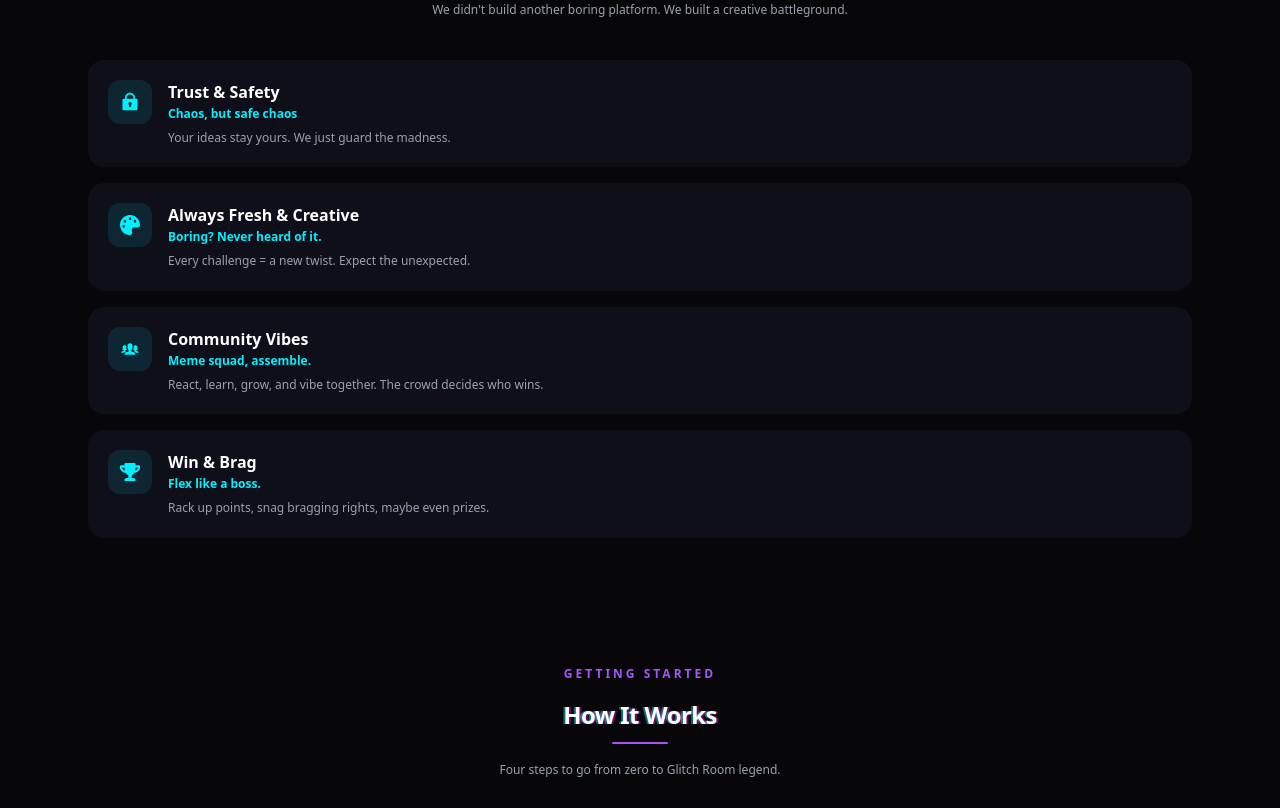
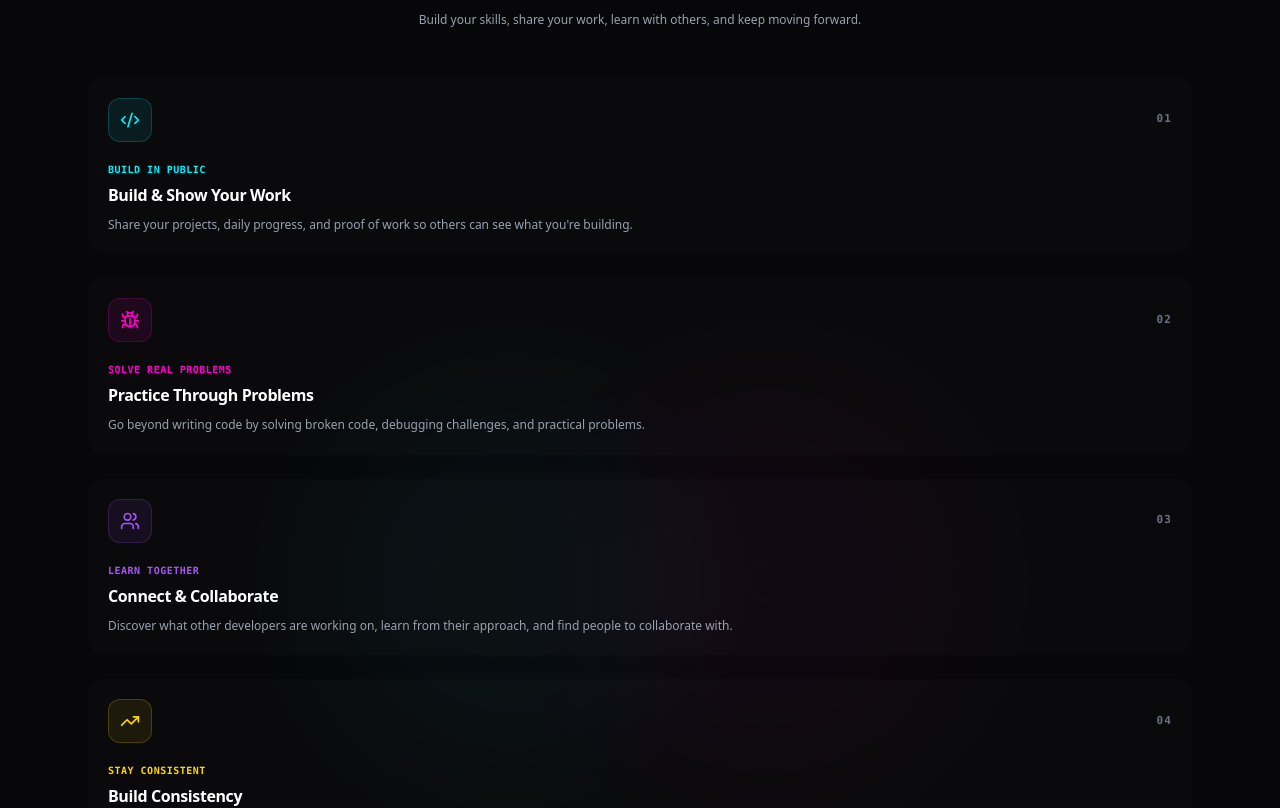
Before and after one commit to The-Glitch-Room/Glitch_Room, a React (Vite) app: page / in a window 1280 px wide. Shown: the part 1960-2768 px from the top of the page. Built offline with nearby package versions, Linux system fonts and the light colour scheme; no server answers; the database is empty.

Commit message:
Update Why Choose Us section: MORE THAN JUST CODING with 4 connected feature blocks

```diff
--- a/src/components/WhyChooseUs.jsx
+++ b/src/components/WhyChooseUs.jsx
@@ -1,153 +1,152 @@
-import React, { useState, useRef } from "react";
-import { motion, useMotionValue, useTransform, useSpring } from "framer-motion";
-import { FaTrophy, FaPalette } from "react-icons/fa";
-import { IoIosPeople } from "react-icons/io";
-import { RiLock2Fill } from "react-icons/ri";
+import React from "react";
+import { motion } from "framer-motion";
+import { Code2, Bug, Users, TrendingUp } from "lucide-react";
 import PageHeading from "./PageHeading";
 
 const features = [
   {
     id: 1,
-    title: "Trust & Safety",
-    line: "Chaos, but safe chaos",
-    para: "Your ideas stay yours. We just guard the madness.",
-    icon: <RiLock2Fill />,
+    tag: "BUILD IN PUBLIC",
+    step: "01",
+    title: "Build & Show Your Work",
+    description:
+      "Share your projects, daily progress, and proof of work so others can see what you're building.",
+    icon: Code2,
+    accent: "#00F0FF",
+    accentRgb: "0, 240, 255",
   },
   {
     id: 2,
-    title: "Always Fresh & Creative",
-    line: "Boring? Never heard of it.",
-    para: "Every challenge = a new twist. Expect the unexpected.",
-    icon: <FaPalette />,
+    tag: "SOLVE REAL PROBLEMS",
+    step: "02",
+    title: "Practice Through Problems",
+    description:
+      "Go beyond writing code by solving broken code, debugging challenges, and practical problems.",
+    icon: Bug,
+    accent: "#FF00C8",
+    accentRgb: "255, 0, 200",
   },
   {
     id: 3,
-    title: "Community Vibes",
-    line: "Meme squad, assemble.",
-    para: "React, learn, grow, and vibe together. The crowd decides who wins.",
-    icon: <IoIosPeople />,
+    tag: "LEARN TOGETHER",
+    step: "03",
+    title: "Connect & Collaborate",
+    description:
+      "Discover what other developers are working on, learn from their approach, and find people to collaborate with.",
+    icon: Users,
+    accent: "#a855f7",
+    accentRgb: "168, 85, 247",
   },
   {
     id: 4,
-    title: "Win & Brag",
-    line: "Flex like a boss.",
-    para: "Rack up points, snag bragging rights, maybe even prizes.",
-    icon: <FaTrophy />,
+    tag: "STAY CONSISTENT",
+    step: "04",
+    title: "Build Consistency",
+    description:
+      "Use Creator Rooms, daily proof of work, uptime, and recognition to keep making progress.",
+    icon: TrendingUp,
+    accent: "#FFD700",
+    accentRgb: "255, 215, 0",
   },
 ];
 
-const ACCENT = "#00F0FF";
-const ACCENT_RGB = "0,240,255";
+const WhyChooseUs = () => {
+  return (
+    <section className="relative bg-transparent text-white py-20 sm:py-24 overflow-hidden border-t border-white/5">
+      {/* Background glow accents */}
+      <div
+        className="absolute top-1/2 left-1/4 -translate-y-1/2 w-96 h-96 rounded-full pointer-events-none opacity-[0.03] blur-3xl"
+        style={{ background: "#00F0FF" }}
+      />
+      <div
+        className="absolute top-1/2 right-1/4 -translate-y-1/2 w-96 h-96 rounded-full pointer-events-none opacity-[0.03] blur-3xl"
+        style={{ background: "#FF00C8" }}
+      />
 
-const FeatureCard = ({ item, index }) => {
-  const [hovered, setHovered] = useState(false);
-  const cardRef = useRef(null);
+      <div className="relative z-10 w-full max-w-6xl mx-auto px-6">
+        {/* Heading */}
+        <PageHeading
+          eyebrow="WHY GLITCH ROOM"
+          title="MORE THAN JUST CODING."
+          subtitle="Build your skills, share your work, learn with others, and keep moving forward."
+          accent="cyan"
+          layout="stacked"
+        />
 
-  const mouseX = useMotionValue(0);
-  const mouseY = useMotionValue(0);
-
-  const rotateX = useSpring(useTransform(mouseY, [-0.5, 0.5], [6, -6]), {
-    stiffness: 300,
-    damping: 25,
-  });
-  const rotateY = useSpring(useTransform(mouseX, [-0.5, 0.5], [-6, 6]), {
-    stiffness: 300,
-    damping: 25,
-  });
-
-  const handleMouseMove = (e) => {
-    if (!cardRef.current) return;
-    const rect = cardRef.current.getBoundingClientRect();
-    const xPct = (e.clientX - rect.left) / rect.width - 0.5;
-    const yPct = (e.clientY - rect.top) / rect.height - 0.5;
-    mouseX.set(xPct);
-    mouseY.set(yPct);
-  };
-
-  const handleMouseLeave = () => {
-    setHovered(false);
-    mouseX.set(0);
-    mouseY.set(0);
-  };
-
-  return (
-    <div style={{ perspective: 1000 }}>
-      <motion.div
-        ref={cardRef}
-        key={item.id}
-        initial={{ opacity: 0, y: 30 }}
-        whileInView={{ opacity: 1, y: 0 }}
-        viewport={{ once: true, amount: 0.2 }}
-        transition={{ duration: 0.4, delay: index * 0.08 }}
+        {/* 4 Connected Feature Blocks */}
+        <div className="relative mt-12 sm:mt-16">
+          {/* Subtle connecting horizontal track across top on desktop */}
+          <div
+            className="hidden lg:block absolute top-7 left-12 right-12 h-[1px] pointer-events-none"
             style={{
-          rotateX: hovered ? rotateX : 0,
-          rotateY: hovered ? rotateY : 0,
-          borderColor: hovered
-            ? `rgba(${ACCENT_RGB},0.35)`
-            : "rgba(255,255,255,0.06)",
-          boxShadow: hovered ? `0 0 24px rgba(${ACCENT_RGB},0.15)` : "none",
-        }}
-        onMouseMove={handleMouseMove}
-        onMouseEnter={() => setHovered(true)}
-        onMouseLeave={handleMouseLeave}
-        className="relative rounded-2xl p-5 flex items-start gap-4 overflow-hidden transition-all duration-200 bg-[#0f0f1a] border transform-gpu cursor-pointer"
-      >
-        {/* Top sweep line */}
-        <div
-          className="absolute top-0 left-0 h-[2px] transition-all duration-500"
-          style={{
-            width: hovered ? "100%" : "0%",
-            background: `linear-gradient(90deg, transparent, ${ACCENT}, transparent)`,
+              background:
+                "linear-gradient(90deg, rgba(0,240,255,0.25) 0%, rgba(255,0,200,0.25) 35%, rgba(168,85,247,0.25) 70%, rgba(255,215,0,0.25) 100%)",
             }}
           />
 
-        {/* Icon */}
+          <div className="grid grid-cols-1 sm:grid-cols-2 lg:grid-cols-4 gap-6 sm:gap-8">
+            {features.map((item, index) => {
+              const Icon = item.icon;
+              return (
+                <motion.div
+                  key={item.id}
+                  initial={{ opacity: 0, y: 20 }}
+                  whileInView={{ opacity: 1, y: 0 }}
+                  viewport={{ once: true, amount: 0.2 }}
+                  transition={{ duration: 0.5, delay: index * 0.1 }}
+                  whileHover={{ y: -4 }}
+                  className="relative group flex flex-col items-start p-5 sm:p-6 rounded-2xl transition-all duration-300 bg-white/[0.015] hover:bg-white/[0.035] border border-white/[0.04] hover:border-white/[0.12]"
+                >
+                  {/* Icon & Step row */}
+                  <div className="flex items-center justify-between w-full mb-5">
                     <div
-          className="w-11 h-11 rounded-xl flex items-center justify-center text-xl shrink-0 transition-all duration-300"
+                      className="w-11 h-11 rounded-xl flex items-center justify-center transition-all duration-300"
                       style={{
-            background: `rgba(${ACCENT_RGB}, 0.1)`,
-            color: ACCENT,
-            boxShadow: hovered ? `0 0 14px rgba(${ACCENT_RGB}, 0.4)` : "none",
+                        background: `rgba(${item.accentRgb}, 0.08)`,
+                        border: `1px solid rgba(${item.accentRgb}, 0.2)`,
                       }}
                     >
-          {item.icon}
+                      <Icon
+                        size={20}
+                        style={{ color: item.accent }}
+                        className="transition-transform duration-300 group-hover:scale-110"
+                      />
                     </div>
 
-        {/* Text */}
-        <div>
-          <h4 className="text-base font-bold text-white transition-colors duration-300">
+                    <span className="text-[11px] font-mono font-bold tracking-widest text-gray-500">
+                      {item.step}
+                    </span>
+                  </div>
+
+                  {/* Eyebrow tag */}
+                  <div
+                    className="text-[10px] font-mono font-bold tracking-wider uppercase mb-1.5"
+                    style={{ color: item.accent }}
+                  >
+                    {item.tag}
+                  </div>
+
+                  {/* Title */}
+                  <h3 className="text-base sm:text-lg font-bold text-white mb-2 tracking-tight group-hover:text-white transition-colors">
                     {item.title}
-          </h4>
-          <p className="text-xs font-semibold mt-0.5" style={{ color: ACCENT }}>
-            {item.line}
+                  </h3>
+
+                  {/* Description */}
+                  <p className="text-xs sm:text-sm text-gray-400 leading-relaxed font-sans">
+                    {item.description}
                   </p>
-          <p className="text-gray-400 text-xs mt-1.5 leading-relaxed">
-            {item.para}
-          </p>
+
+                  {/* Subtle bottom accent line on hover */}
+                  <div
+                    className="absolute bottom-0 left-6 right-6 h-[2px] opacity-0 group-hover:opacity-100 transition-opacity duration-300"
+                    style={{
+                      background: `linear-gradient(90deg, transparent, ${item.accent}, transparent)`,
+                    }}
+                  />
+                </motion.div>
+              );
+            })}
           </div>
-      </motion.div>
-    </div>
-  );
-};
-
-const WhyChooseUs = () => {
-  return (
-    <section className="bg-transparent text-white py-16 overflow-hidden border-t border-white/5">
-      <div className="w-full max-w-6xl mx-auto px-6">
-        {/* Heading */}
-        <PageHeading
-          eyebrow="Why Us"
-          title="Why Choose Us"
-          subtitle="We didn't build another boring platform. We built a creative battleground."
-          accent="cyan"
-          layout="inline"
-        />
-
-        {/* 2x2 Grid */}
-        <div className="grid grid-cols-1 md:grid-cols-2 gap-4">
-          {features.map((item, index) => (
-            <FeatureCard key={item.id} item={item} index={index} />
-          ))}
         </div>
       </div>
     </section>
```
Lines whose indentation alone changed are shown as unchanged.
